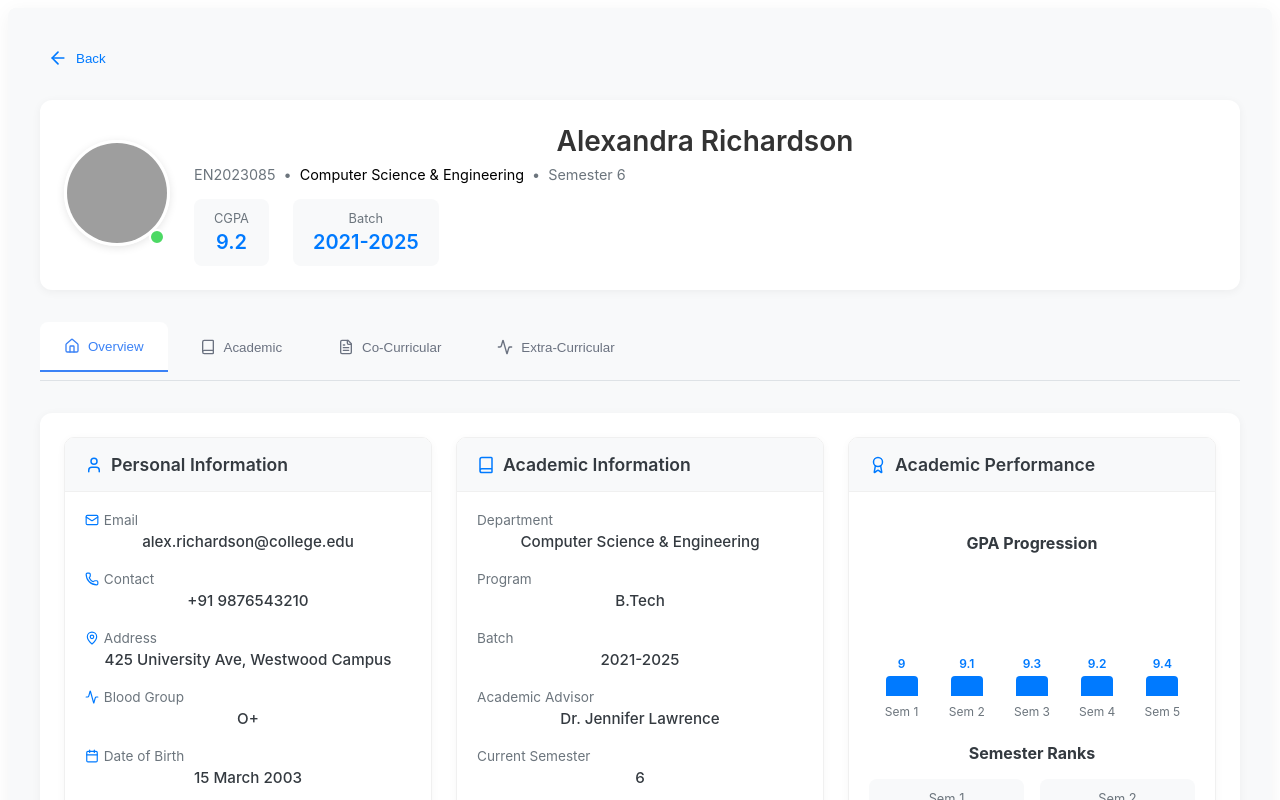
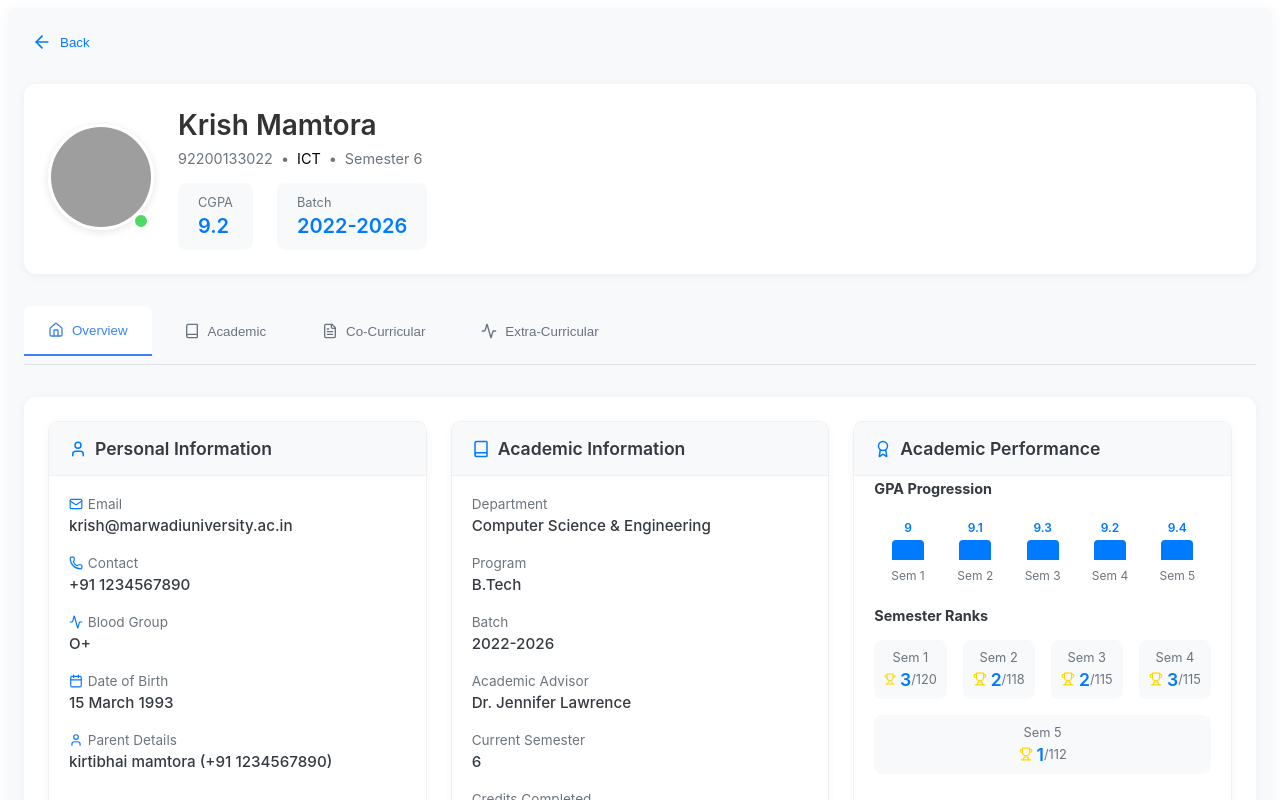
Before and after one commit to Harshdoshi1/HCD-project, a React (Vite) app in the folder frontend/: page /student/1 in a window 1280 px wide. Shown: the top 800 px of the page. Built offline with nearby package versions, Linux system fonts and the light colour scheme; grey boxes are pictures that could not be loaded.

Commit message:
css changes

```diff
--- a/frontend/src/App.css
+++ b/frontend/src/App.css
@@ -1,7 +1,5 @@
-#root {
-  max-width: auto;
-  margin: 0 auto;
-  /* padding: -1rem; */
+/* #root {
+
   text-align: center;
 }
 
@@ -42,4 +40,4 @@
 
 .read-the-docs {
   color: #888;
-}
+} */
--- a/frontend/src/components/Faculty/grading/StudentGrades.css
+++ b/frontend/src/components/Faculty/grading/StudentGrades.css
@@ -4,6 +4,7 @@
     padding: 0 20px;
     font-family: -apple-system, BlinkMacSystemFont, 'Segoe UI', Roboto, Helvetica, Arial, sans-serif;
     color: #333;
+    margin-top: -30px;
 }
 
 .grades-header-sgp {
@@ -105,7 +106,7 @@
     box-shadow: 0 0 0 3px rgba(59, 130, 246, 0.1);
 }
 
-.search-icon {
+.search-sgp {
     position: absolute;
     left: 12px;
     top: 50%;
@@ -113,6 +114,7 @@
     color: #94a3b8;
     margin-top: 10px;
 }
+
 
 .student-count-sgp-sgp {
     display: inline-block;
--- a/frontend/src/components/Faculty/grading/StudentGrades.jsx
+++ b/frontend/src/components/Faculty/grading/StudentGrades.jsx
@@ -233,6 +233,7 @@ const StudentGrades = () => {
                 <div className="search-container-sgp">
                     <Search className="search-icon" size={16} />
                     <input
+                        id="search-sgp"
                         type="text"
                         placeholder="Search by name or enrollment number..."
                         value={searchQuery}
--- a/frontend/src/components/HOD/displaystudents/StudentDetail.css
+++ b/frontend/src/components/HOD/displaystudents/StudentDetail.css
@@ -1,7 +1,7 @@
 .student-details-container {
-    max-width: 1200px;
-    margin: 0 auto;
-    padding: 2rem;
+    max-width: 100%;
+    /* margin: 0 5px; */
+    padding: 1rem;
     font-family: -apple-system, BlinkMacSystemFont, 'Segoe UI', Roboto, Helvetica, Arial, sans-serif;
     color: #333;
     background-color: #f8f9fa;
@@ -111,6 +111,7 @@
     font-weight: 600;
     margin: 0 0 0.5rem 0;
     color: #333;
+    text-align: justify;
 }
 
 .student-meta {
@@ -281,9 +282,12 @@
 }
 
 .gpa-chart-title {
-    font-size: 1rem;
-    margin-bottom: 1rem;
+    font-size: 0.9rem;
+    margin-bottom: -4rem;
     color: #343a40;
+    margin-top: -1rem;
+
+    text-align: left;
 }
 
 .gpa-bar-container {
@@ -325,6 +329,7 @@
     margin-top: 0.5rem;
     font-size: 0.75rem;
     color: #6c757d;
+
 }
 
 .rank-display {
@@ -332,9 +337,10 @@
 }
 
 .rank-title {
-    font-size: 1rem;
+    font-size: 0.9rem;
     margin-bottom: 1rem;
     color: #343a40;
+    text-align: left;
 }
 
 .rank-grid {
@@ -346,10 +352,10 @@
 
 .rank-item {
     flex: 1;
-    min-width: 80px;
+    min-width: 40px;
     background-color: #f8f9fa;
     border-radius: 8px;
-    padding: 0.75rem;
+    padding: 0.6rem;
     text-align: center;
     transition: all 0.3s ease;
 }
@@ -403,7 +409,7 @@
 }
 
 .cumulative-number {
-    font-size: 2rem;
+    font-size: 1.5rem;
     font-weight: 700;
     color: #007aff;
     margin-bottom: 0.5rem;
@@ -1104,6 +1110,11 @@
     box-shadow: 0 5px 30px rgba(0, 0, 0, 0.15);
     overflow: hidden;
     animation: slideUp 0.3s ease;
+    height: 90%;
+}
+
+.add-activity-model-input {
+    width: 80%;
 }
 
 .form-header {
@@ -1134,11 +1145,11 @@
 }
 
 .activity-form {
-    padding: 1.5rem;
+    padding: 1.3rem;
 }
 
 .form-group {
-    margin-bottom: 1.25rem;
+    margin-bottom: 0.6rem;
 }
 
 .form-group label {
@@ -1147,12 +1158,13 @@
     font-size: 0.9rem;
     color: #343a40;
     font-weight: 500;
+    text-align: left;
 }
 
 .form-group input,
 .form-group textarea,
 .form-group select {
-    width: 100%;
+    width: 96%;
     padding: 0.75rem;
     font-size: 0.95rem;
     border: 1px solid #ced4da;
--- a/frontend/src/components/HOD/displaystudents/StudentDetails.jsx
+++ b/frontend/src/components/HOD/displaystudents/StudentDetails.jsx
@@ -119,21 +119,20 @@ const StudentDetails = ({ studentId = "S001", handleBackToList = () => window.hi
 
     const student = {
         id: studentId,
-        name: "Alexandra Richardson",
-        enrollmentNo: "EN2023085",
-        department: "Computer Science & Engineering",
+        name: "Krish Mamtora",
+        enrollmentNo: "92200133022",
+        department: "ICT",
         semester: 6,
         image: "https://encrypted-tbn0.gstatic.com/images?q=tbn:ANd9GcQoguHACZpXrj5llOZZySnZ4OAxMg4z64julw&s",
-        batch: "2021-2025",
+        batch: "2022-2026",
         cgpa: 9.2,
         personalInfo: {
-            email: "alex.richardson@college.edu",
-            phone: "+91 9876543210",
-            address: "425 University Ave, Westwood Campus",
+            email: "krish@marwadiuniversity.ac.in",
+            phone: "+91 1234567890",
             bloodGroup: "O+",
-            dateOfBirth: "15 March 2003",
-            parentName: "Robert Richardson",
-            parentContact: "+91 9876543211"
+            dateOfBirth: "15 March 1993",
+            parentName: "kirtibhai mamtora",
+            parentContact: "+91 1234567890"
         },
         academics: {
             department: "Computer Science & Engineering",
@@ -385,10 +384,7 @@ const StudentDetails = ({ studentId = "S001", handleBackToList = () => window.hi
                             <span className="detail-label-sdp"><Phone size={14} /> Contact</span>
                             <span className="detail-value-sdp">{student.personalInfo.phone}</span>
                         </div>
-                        <div className="detail-item-sdp">
-                            <span className="detail-label-sdp"><MapPin size={14} /> Address</span>
-                            <span className="detail-value-sdp">{student.personalInfo.address}</span>
-                        </div>
+
                         <div className="detail-item-sdp">
                             <span className="detail-label-sdp"><Activity size={14} /> Blood Group</span>
                             <span className="detail-value-sdp">{student.personalInfo.bloodGroup}</span>
@@ -666,6 +662,7 @@ const StudentDetails = ({ studentId = "S001", handleBackToList = () => window.hi
                                 type="text"
                                 id="title"
                                 name="title"
+                                className='add-activity-model-input'
                                 value={newActivity.title}
                                 onChange={handleFormChange}
                                 required
@@ -678,6 +675,7 @@ const StudentDetails = ({ studentId = "S001", handleBackToList = () => window.hi
                                 type="text"
                                 id="date"
                                 name="date"
+                                className='add-activity-model-input'
                                 value={newActivity.date}
                                 onChange={handleFormChange}
                                 required
@@ -689,6 +687,7 @@ const StudentDetails = ({ studentId = "S001", handleBackToList = () => window.hi
                             <textarea
                                 id="description"
                                 name="description"
+                                className='add-activity-model-input'
                                 value={newActivity.description}
                                 onChange={handleFormChange}
                                 required
@@ -701,6 +700,7 @@ const StudentDetails = ({ studentId = "S001", handleBackToList = () => window.hi
                                 type="text"
                                 id="achievement"
                                 name="achievement"
+                                className='add-activity-model-input'
                                 value={newActivity.achievement}
                                 onChange={handleFormChange}
                             />
@@ -720,17 +720,7 @@ const StudentDetails = ({ studentId = "S001", handleBackToList = () => window.hi
                             </select>
                         </div>
 
-                        <div className="form-group">
-                            <label htmlFor="attachments">Number of Attachments</label>
-                            <input
-                                type="number"
-                                id="attachments"
-                                name="attachments"
-                                min="0"
-                                value={newActivity.attachments}
-                                onChange={handleFormChange}
-                            />
-                        </div>
+
 
                         <div className="form-actions">
                             <button type="button" className="cancel-button" onClick={() => {
--- a/frontend/src/components/HOD/managebatches/ManageBatches.css
+++ b/frontend/src/components/HOD/managebatches/ManageBatches.css
@@ -1,13 +1,13 @@
 .manage-batches-container {
-    max-width: 1200px;
-    margin: 0 auto;
-    padding: 2rem;
+    max-width: 100%;
+    /* margin: 0; */
+    padding: 1rem;
     font-family: Arial, sans-serif;
 }
 
 .header-section {
-    margin-bottom: 2rem;
-    text-align: center;
+    margin-bottom: 1rem;
+    text-align: left;
 }
 
 .page-title {
@@ -178,7 +178,7 @@
 }
 
 .batches-list-container {
-    margin-top: 3rem;
+    margin-top: 1rem;
 }
 
 .section-title {
@@ -271,7 +271,8 @@
     font-size: 0.875rem;
 }
 
-/* Responsive adjustments */
+
+
 @media (max-width: 768px) {
     .manage-batches-container {
         padding: 1rem;
--- a/frontend/src/components/HOD/managebatches/ManageBatches.jsx
+++ b/frontend/src/components/HOD/managebatches/ManageBatches.jsx
@@ -296,7 +296,7 @@ const ManageBatches = () => {
                             <div key={batch.batchName} className="batch-card">
                                 <div className="batch-card-header">
                                     <h3 className="batch-title">{batch.batchName}</h3>
-                                    <p className="batch-subtitle">{batch.courseType}</p>
+                                    {/* <p className="batch-subtitle">{batch.courseType}</p> */}
                                 </div>
                                 <div className="batch-card-content">
                                     <p><strong>Duration:</strong> {formatDate(batch.batchStart)} - {formatDate(batch.batchEnd)}</p>
--- a/frontend/src/components/HOD/sidebar/Sidebar.css
+++ b/frontend/src/components/HOD/sidebar/Sidebar.css
@@ -1,5 +1,5 @@
 .sidebar {
-    width: 17vw;
+    width: 14vw;
     background-color: #3674B5;
     height: 100vh;
     padding: 1rem;
@@ -13,6 +13,8 @@
     transition: width 0.3s ease-in-out, background-color 0.3s ease-in-out;
     align-items: flex-start;
     box-shadow: 4px 0 10px rgba(0, 0, 0, 0.1);
+    overflow-x: hidden;
+    overflow-y: auto;
 }
 
 .sidebar.collapsed {
```
Also changed, not shown: frontend/src/components/HOD/dashboard/Dashboard.css (+11 -12 lines), frontend/src/components/HOD/dashboard/managefaculty/Faculty.css (+16 -19 lines), frontend/src/components/HOD/displaystudents/StudentsList.css (+3 -10 lines), frontend/src/components/HOD/managesubjects/Subject.css (+9 -7 lines).
